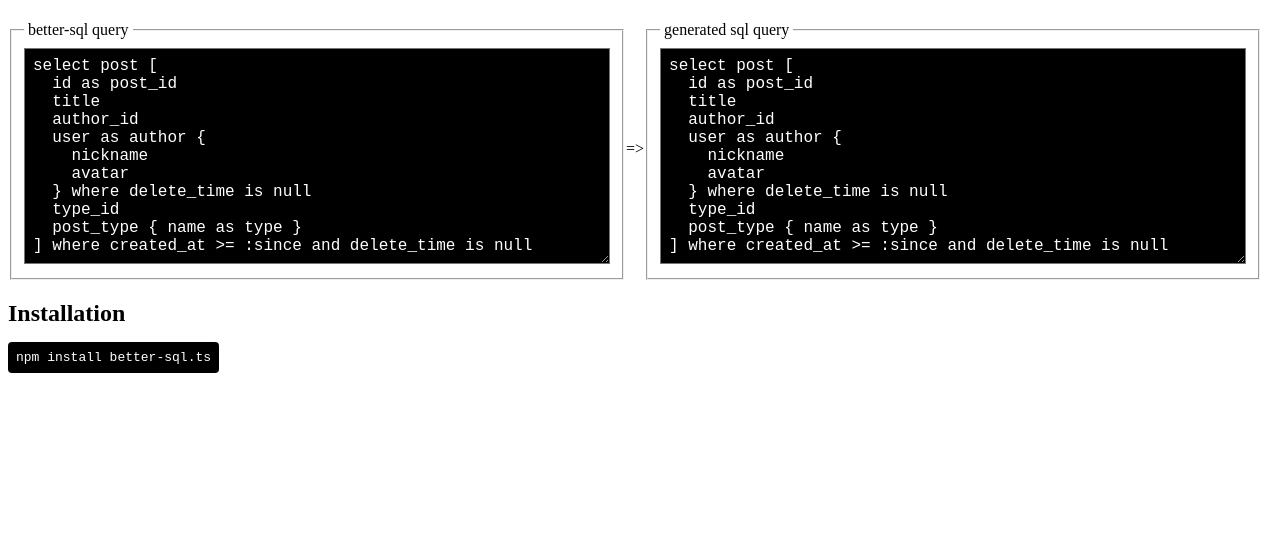
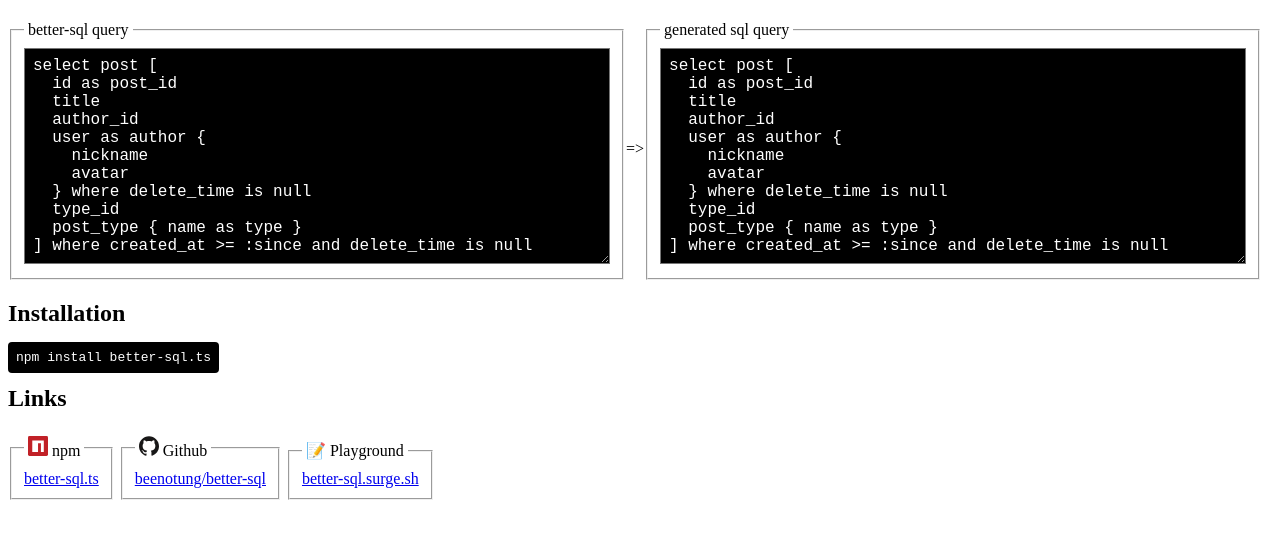
Before and after one commit to beenotung/better-sql, a website built with Vite: page playground/src/index.html in a window 1280 px wide. Shown: the part 110-648 px from the top of the page. Built offline with nearby package versions, Linux system fonts and the light colour scheme.

Commit message:
add links to git repo, npm package and online playground

```diff
--- a/playground/src/index.html
+++ b/playground/src/index.html
@@ -27,6 +27,46 @@
     </div>
     <h2>Installation</h2>
     <code>npm install better-sql.ts</code>
+    <h2>Links</h2>
+    <div id="links-container">
+      <fieldset>
+        <legend>
+          <svg viewBox="0 0 27.23 27.23">
+            <rect fill="#C12127" width="27.23" height="27.23" rx="2"></rect>
+            <polygon
+              fill="#fff"
+              points="5.8 21.75 13.66 21.75 13.67 9.98 17.59 9.98 17.58 21.76 21.51 21.76 21.52 6.06 5.82 6.04 5.8 21.75"
+            ></polygon>
+          </svg>
+          npm
+        </legend>
+        <a href="https://www.npmjs.com/package/better-sql.ts">better-sql.ts</a>
+      </fieldset>
+      <fieldset>
+        <legend>
+          <svg
+            fill="#181717"
+            role="img"
+            viewBox="0 0 24 24"
+            xmlns="http://www.w3.org/2000/svg"
+          >
+            <title>GitHub Logo</title>
+            <path
+              d="M12 .297c-6.63 0-12 5.373-12 12 0 5.303 3.438 9.8 8.205 11.385.6.113.82-.258.82-.577 0-.285-.01-1.04-.015-2.04-3.338.724-4.042-1.61-4.042-1.61C4.422 18.07 3.633 17.7 3.633 17.7c-1.087-.744.084-.729.084-.729 1.205.084 1.838 1.236 1.838 1.236 1.07 1.835 2.809 1.305 3.495.998.108-.776.417-1.305.76-1.605-2.665-.3-5.466-1.332-5.466-5.93 0-1.31.465-2.38 1.235-3.22-.135-.303-.54-1.523.105-3.176 0 0 1.005-.322 3.3 1.23.96-.267 1.98-.399 3-.405 1.02.006 2.04.138 3 .405 2.28-1.552 3.285-1.23 3.285-1.23.645 1.653.24 2.873.12 3.176.765.84 1.23 1.91 1.23 3.22 0 4.61-2.805 5.625-5.475 5.92.42.36.81 1.096.81 2.22 0 1.606-.015 2.896-.015 3.286 0 .315.21.69.825.57C20.565 22.092 24 17.592 24 12.297c0-6.627-5.373-12-12-12"
+            />
+          </svg>
+          Github
+        </legend>
+        <a href="https://github.com/beenotung/better-sql"
+          >beenotung/better-sql</a
+        >
+      </fieldset>
+      <fieldset>
+        <legend>📝 Playground</legend>
+        <a href="https://better-sql.surge.sh">better-sql.surge.sh</a>
+      </fieldset>
+    </div>
+
     <script type="module" src="main.js"></script>
   </body>
 </html>
--- a/playground/src/style.css
+++ b/playground/src/style.css
@@ -20,8 +20,7 @@
   padding: 0.5rem;
   font-size: 1rem;
 }
-
-fieldset {
+#demo-container fieldset {
   position: relative;
 }
 .space {
@@ -43,3 +42,10 @@
   padding: 0.5rem;
   border-radius: 0.25rem;
 }
+
+#links-container fieldset {
+  display: inline-block;
+}
+#links-container svg {
+  height:1.25rem;
+}
```
